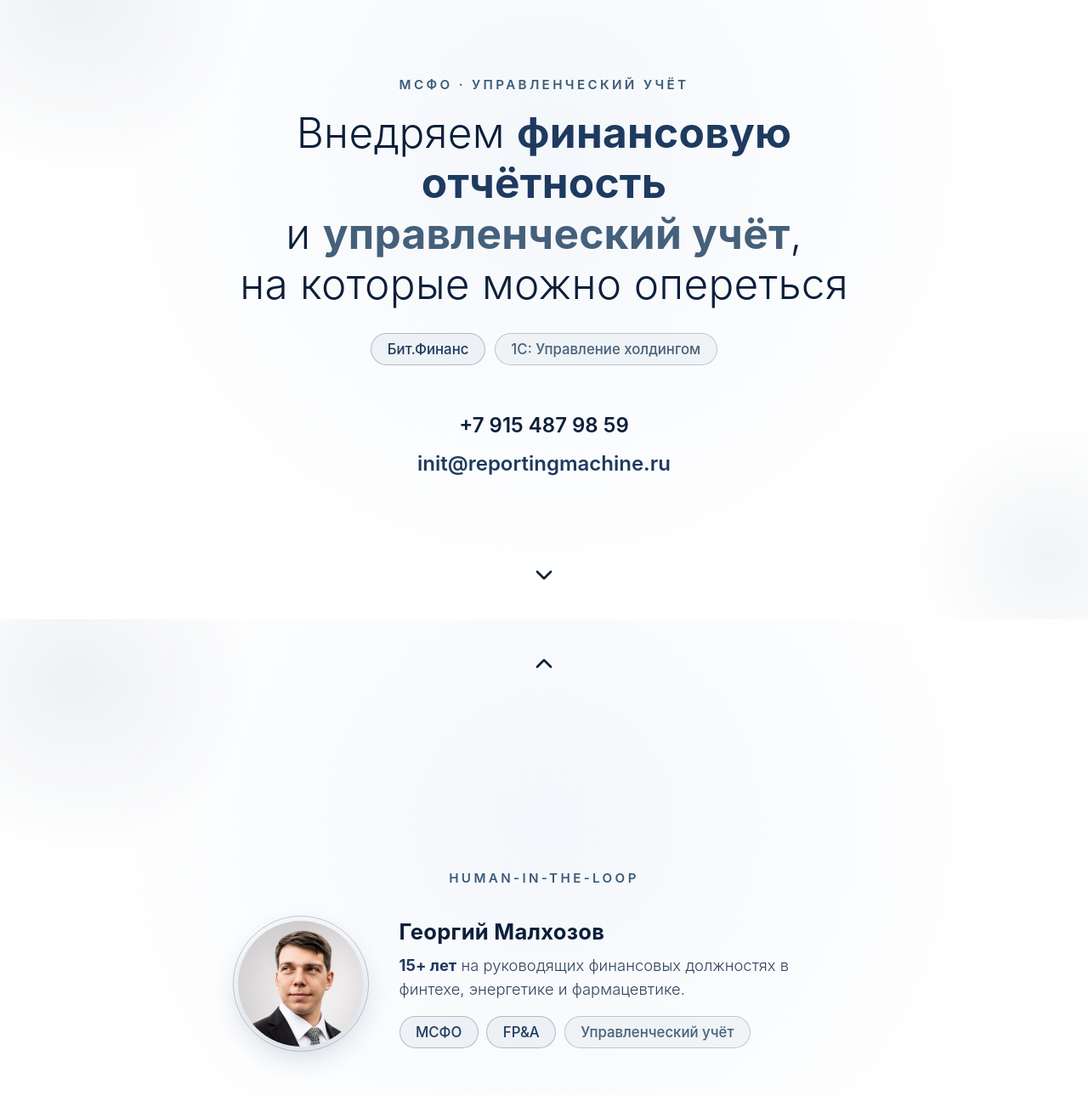
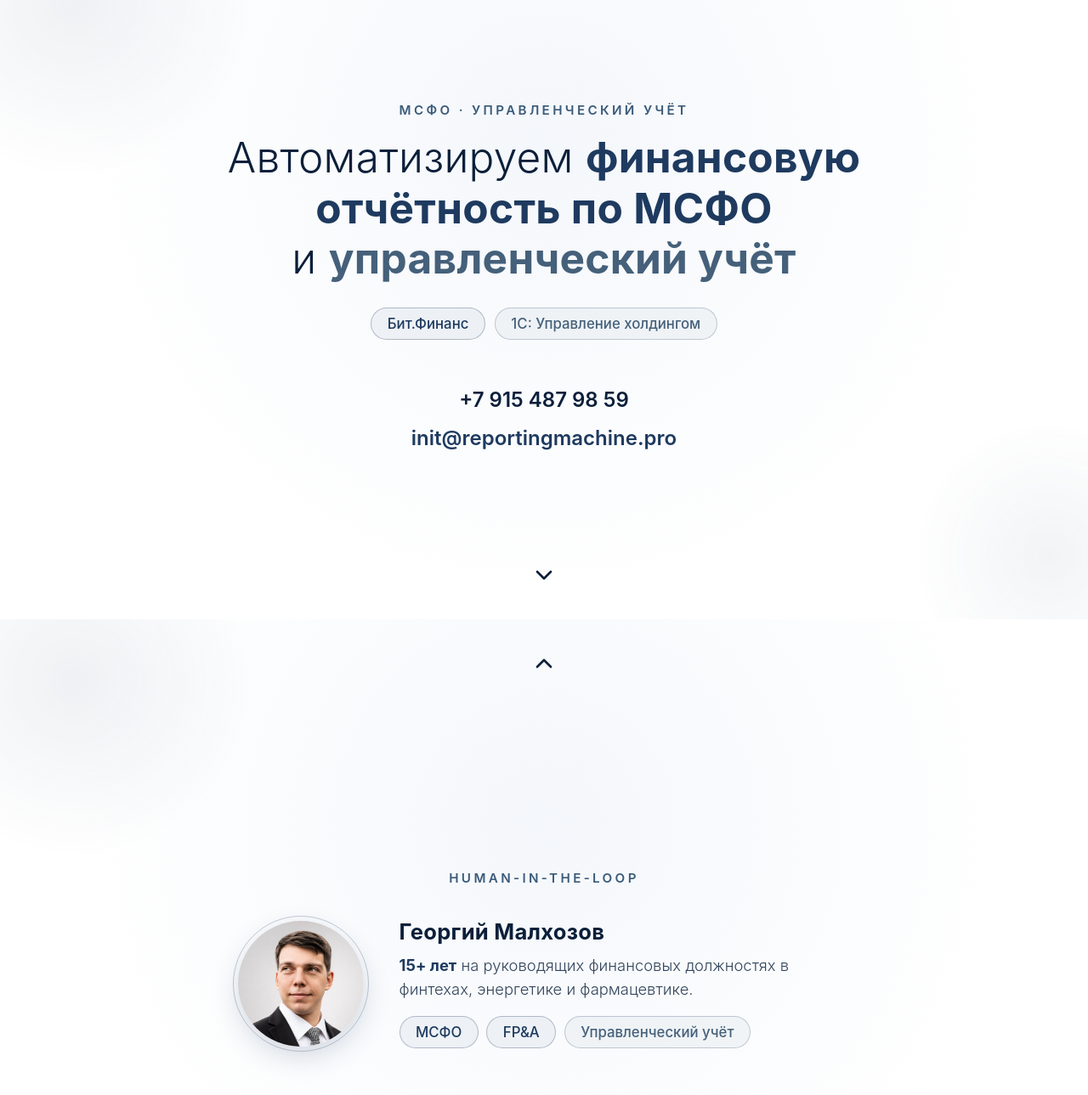
Before and after one commit to GeorgyMalkhozov/reportingmachine, a plain HTML site: page index.html in a window 1280 px wide. Shown: the part 871-2160 px from the top of the page at 85% size. Drawn offline with Linux system fonts and the light colour scheme.

Commit message:
Update index.html

```diff
--- a/index.html
+++ b/index.html
@@ -371,7 +371,7 @@
 
     <div class="info-wrap">
       <div class="eyebrow">МСФО · Управленческий учёт</div>
-      <div class="headline">Внедряем <span class="accent-blue">финансовую отчётность</span><br>и <span class="accent-teal">управленческий учёт</span>,<br>на которые можно опереться</div>
+      <div class="headline">Автоматизируем <span class="accent-blue">финансовую отчётность по МСФО</span><br>и <span class="accent-teal">управленческий учёт</span></div>
       <div class="platforms">
         <span class="pill blue">Бит.Финанс</span>
         <span class="pill teal">1С: Управление холдингом</span>
@@ -379,7 +379,7 @@
     </div>
 
     <div class="contact-line">+7 915 487 98 59</div>
-    <div class="contact-line"><a href="mailto:init@reportingmachine.pro">init@reportingmachine.ru</a></div>
+    <div class="contact-line"><a href="mailto:init@reportingmachine.pro">init@reportingmachine.pro</a></div>
 
     <a href="#profile" class="arrow-down" aria-label="Прокрутить вниз">
       <svg viewBox="0 0 24 24" fill="none" stroke-width="2" stroke-linecap="round" stroke-linejoin="round">
@@ -407,7 +407,7 @@
       </div>
       <div class="profile-text">
         <div class="profile-name">Георгий Малхозов</div>
-        <div class="profile-desc"><strong>15+ лет</strong> на руководящих финансовых должностях в финтехе, энергетике и фармацевтике.</div>
+        <div class="profile-desc"><strong>15+ лет</strong> на руководящих финансовых должностях в финтехах, энергетике и фармацевтике.</div>
         <div class="profile-tags">
           <span class="pill blue">МСФО</span>
           <span class="pill blue">FP&amp;A</span>
```
